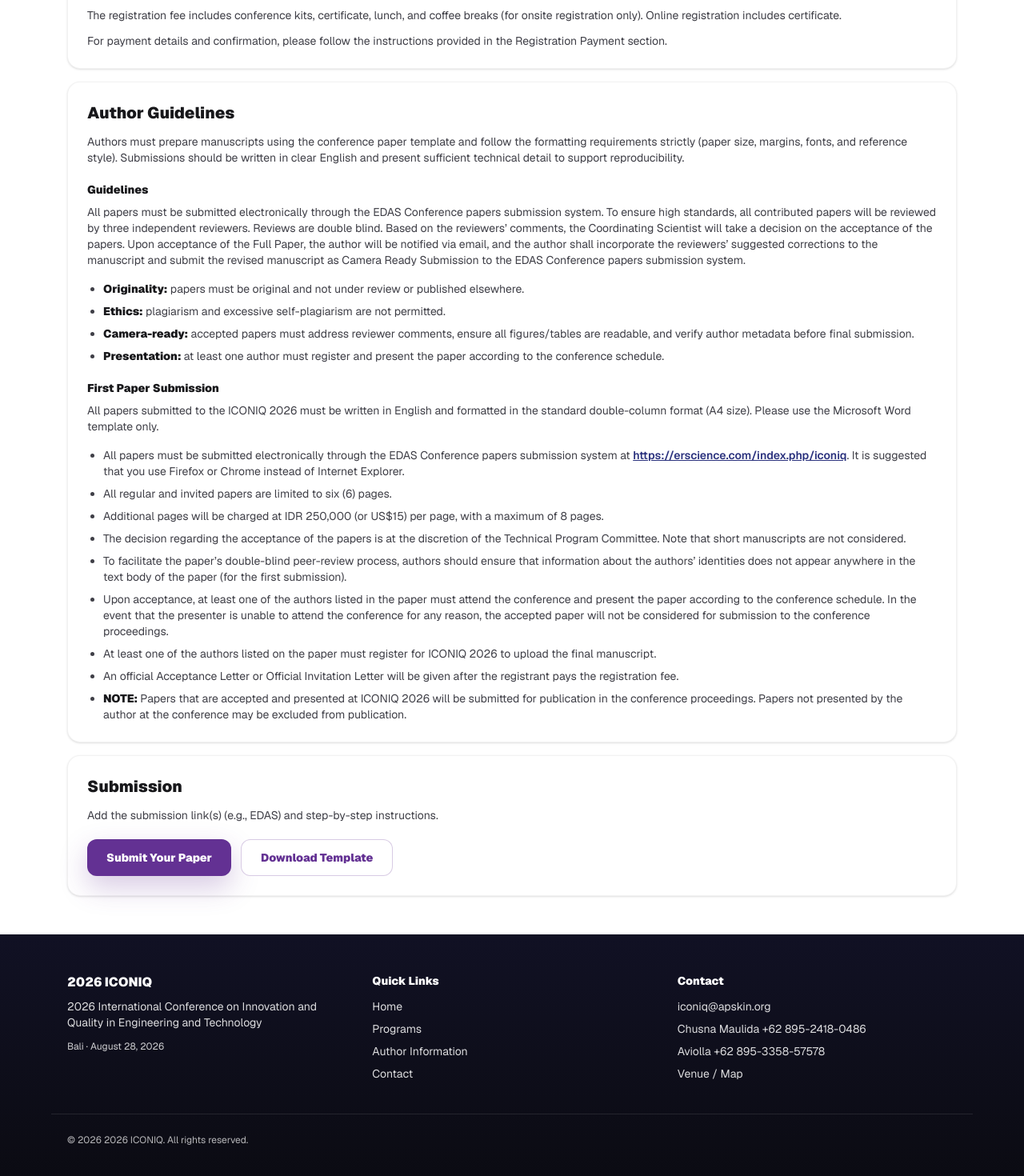
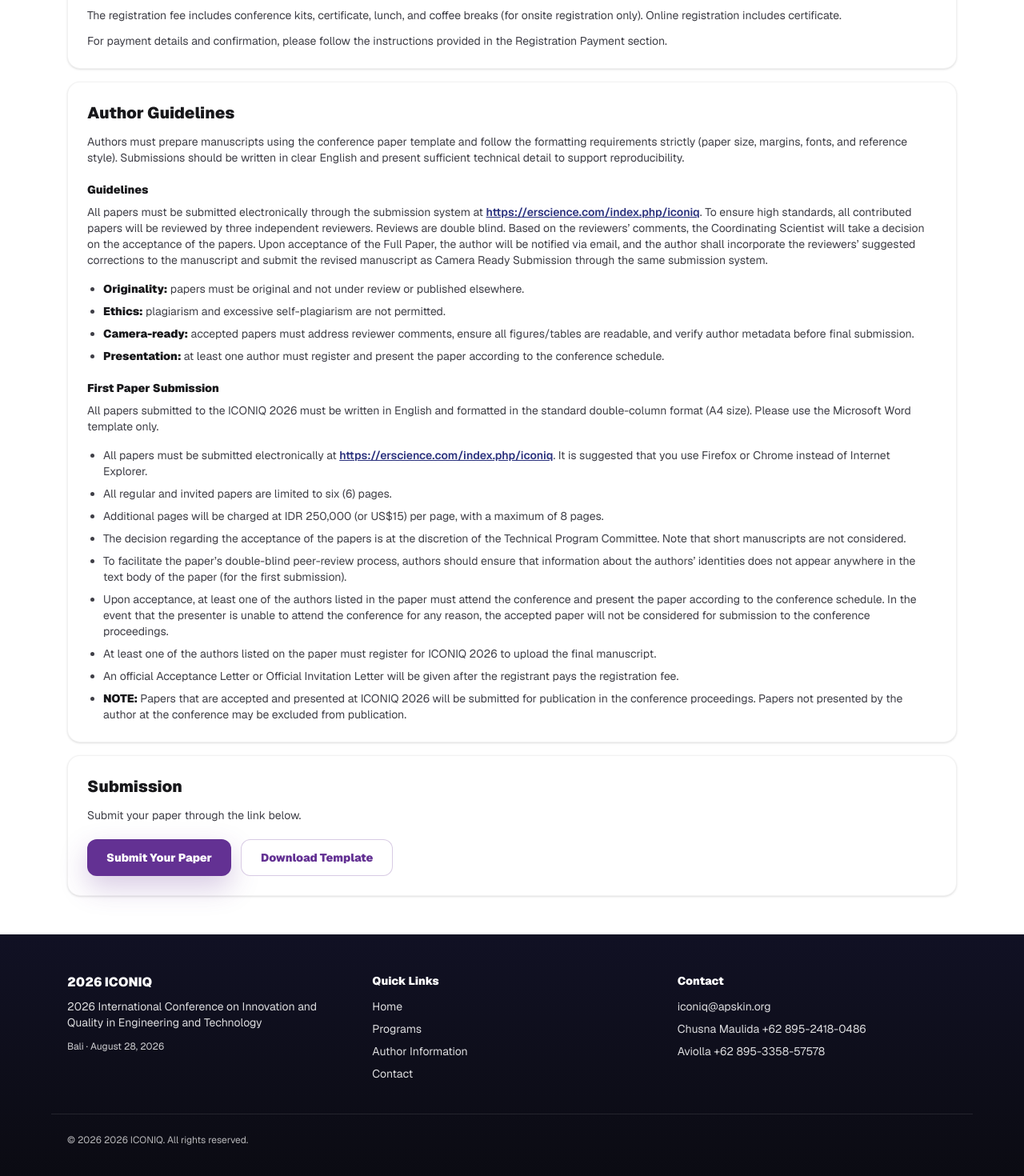
Before and after one commit to helloawuteam-maker/iconic2026, a Next.js app: page /author-information in a window 1280 px wide. Shown: the part 1110-2580 px from the top of the page at 80% size. Built offline with nearby package versions, Linux system fonts and the light colour scheme.

Commit message:
update baru

```diff
--- a/app/author-information/page.tsx
+++ b/app/author-information/page.tsx
@@ -91,12 +91,14 @@
           </p>
           <h3 className="mt-5 text-sm font-black text-zinc-900">Guidelines</h3>
           <p className="mt-2 text-sm text-zinc-700">
-            All papers must be submitted electronically through the EDAS Conference papers submission system. To ensure high
-            standards, all contributed papers will be reviewed by three independent reviewers. Reviews are double blind. Based on
+            All papers must be submitted electronically through the submission system at{" "}
+            <a className="font-semibold text-[#2b327e] underline" href="https://erscience.com/index.php/iconiq" target="_blank" rel="noopener">
+              https://erscience.com/index.php/iconiq
+            </a>
+            . To ensure high standards, all contributed papers will be reviewed by three independent reviewers. Reviews are double blind. Based on
             the reviewers’ comments, the Coordinating Scientist will take a decision on the acceptance of the papers. Upon
             acceptance of the Full Paper, the author will be notified via email, and the author shall incorporate the reviewers’
-            suggested corrections to the manuscript and submit the revised manuscript as Camera Ready Submission to the EDAS
-            Conference papers submission system.
+            suggested corrections to the manuscript and submit the revised manuscript as Camera Ready Submission through the same submission system.
           </p>
 
           <ul className="mt-4 grid gap-2 pl-5 text-sm text-zinc-700">
@@ -124,7 +126,7 @@
           </p>
           <ul className="mt-4 grid gap-2 pl-5 text-sm text-zinc-700">
             <li className="list-disc">
-              All papers must be submitted electronically through the EDAS Conference papers submission system at{" "}
+              All papers must be submitted electronically at{" "}
               <a className="font-semibold text-[#2b327e] underline" href="https://erscience.com/index.php/iconiq" target="_blank" rel="noopener">
                 https://erscience.com/index.php/iconiq
               </a>
@@ -161,7 +163,7 @@
         <section id="submission" className="mt-4 rounded-2xl border border-black/5 bg-white p-6 shadow-sm">
           <h2 className="text-xl font-black">Submission</h2>
           <p className="mt-3 text-sm text-zinc-700">
-            Add the submission link(s) (e.g., EDAS) and step-by-step instructions.
+            Submit your paper through the link below.
           </p>
 
           <div className="mt-5 flex flex-wrap gap-3">
@@ -175,7 +177,7 @@
             </a>
             <a
               className="inline-flex items-center justify-center rounded-xl border border-[#633193]/25 bg-white px-6 py-3 text-sm font-black text-[#633193] hover:bg-[#633193]/10"
-              href="https://www.ieee.org/content/dam/ieee-org/ieee/web/org/conferences/conference-template-a4.docx"
+              href="https://docs.google.com/document/d/1teY5RQxZFEVtLHmTnxPCQroBIbnhEpDT/edit?usp=sharing&ouid=102284237185700741961&rtpof=true&sd=true"
               target="_blank"
               rel="noopener"
             >
--- a/app/components/SiteFooter.tsx
+++ b/app/components/SiteFooter.tsx
@@ -24,9 +24,6 @@
             <a className="hover:underline" href="mailto:iconiq@apskin.org">iconiq@apskin.org</a>
             <a className="hover:underline" href="tel:+6289524180486">Chusna Maulida +62 895-2418-0486</a>
             <a className="hover:underline" href="tel:+62895335857578">Aviolla +62 895-3358-57578</a>
-            <a className="hover:underline" href="https://maps.app.goo.gl/mvXvE4crh5fQSEgRA" target="_blank" rel="noopener">
-              Venue / Map
-            </a>
           </div>
         </div>
       </div>
--- a/app/contact/page.tsx
+++ b/app/contact/page.tsx
@@ -36,18 +36,8 @@
         </section>
 
         <section className="mt-4 rounded-2xl border border-black/5 bg-white p-6 shadow-sm">
-          <h2 className="text-xl font-black">Venue / Map</h2>
-          <p className="mt-3 text-sm text-zinc-700">
-            Bali
-          </p>
-          <a
-            className="mt-3 inline-block text-sm font-semibold text-[#2b327e] hover:underline"
-            href="https://maps.app.goo.gl/mvXvE4crh5fQSEgRA"
-            target="_blank"
-            rel="noopener"
-          >
-            https://maps.app.goo.gl/mvXvE4crh5fQSEgRA
-          </a>
+          <h2 className="text-xl font-black">Venue</h2>
+          <p className="mt-3 text-sm text-zinc-700">Bali</p>
         </section>
       </main>
 
--- a/app/page.tsx
+++ b/app/page.tsx
@@ -415,7 +415,7 @@
                 <div className="mt-6 flex justify-center md:justify-start">
                   <a
                     className="inline-flex items-center justify-center rounded-2xl bg-[#633193] px-8 py-3 text-sm font-black text-white shadow-sm hover:bg-[#5a2c86]"
-                    href="https://www.ieee.org/content/dam/ieee-org/ieee/web/org/conferences/conference-template-a4.docx"
+                    href="https://docs.google.com/document/d/1teY5RQxZFEVtLHmTnxPCQroBIbnhEpDT/edit?usp=sharing&ouid=102284237185700741961&rtpof=true&sd=true"
                     target="_blank"
                     rel="noopener"
                   >
```
